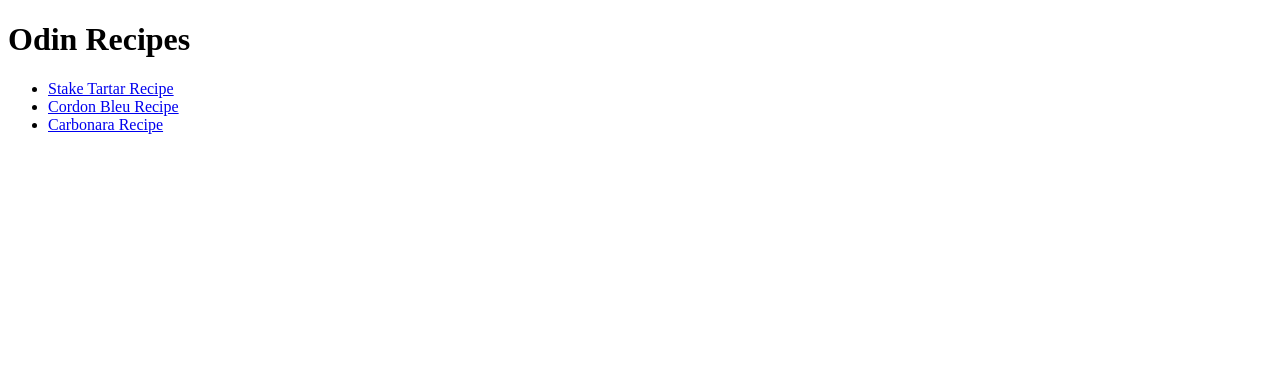
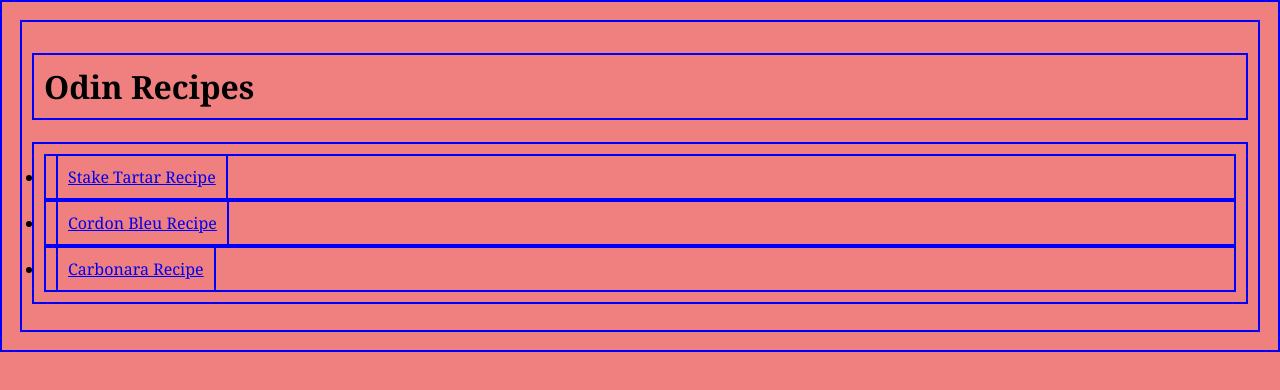
Before and after one commit to Carlos475-create/odin-recipes, a plain HTML site: page index.html in a window 1280 px wide. Drawn offline with Linux system fonts and the light colour scheme.

Commit message:
Change styling for practice purpose

```diff
--- a/index.html
+++ b/index.html
@@ -3,6 +3,7 @@
     <head>
         <meta charset="UTF-8">
         <title>Odin Recipes</title>
+        <link rel="stylesheet" href="./style.css">
     </head>
     <body>
         <h1>Odin Recipes</h1>
--- /dev/null
+++ b/style.css
@@ -0,0 +1,6 @@
+* {
+    background-color: lightcoral;
+    padding: 10px;
+    border: solid blue 2px;
+    font-family: Georgia, 'Times New Roman', Times, serif;
+}
```
